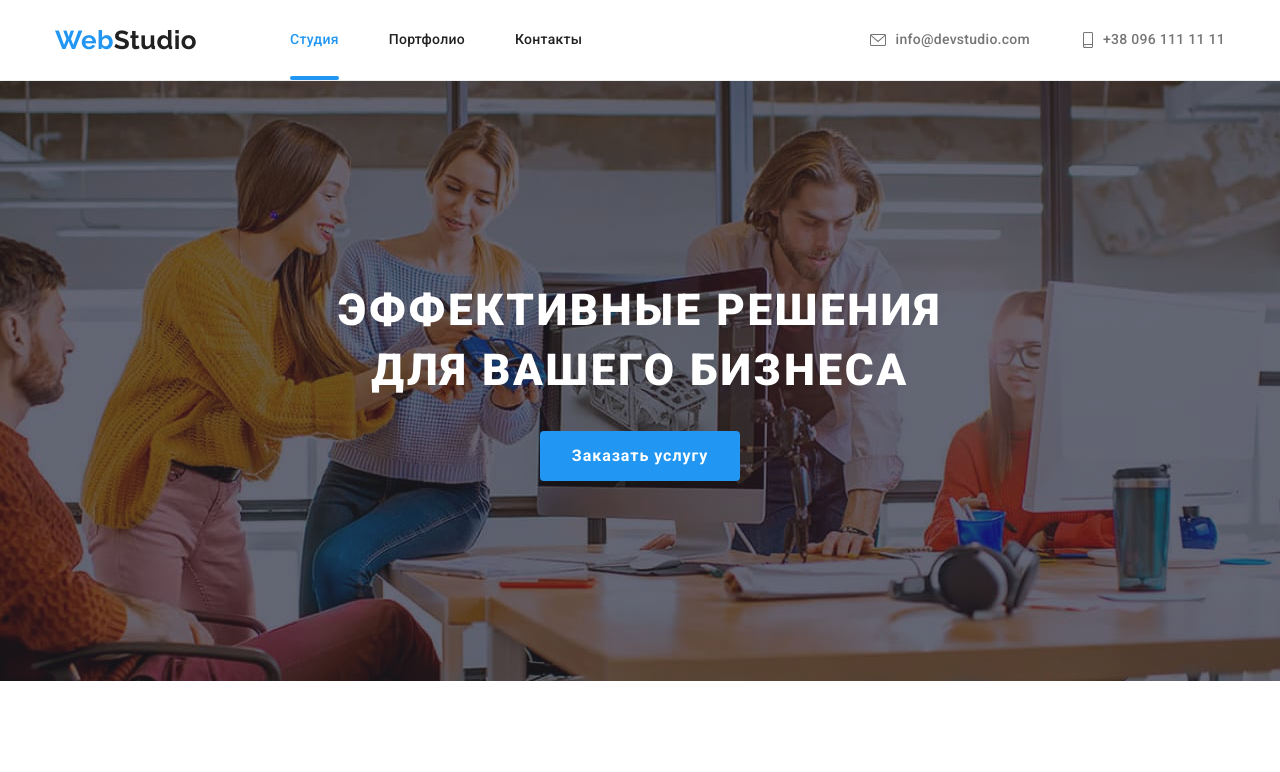
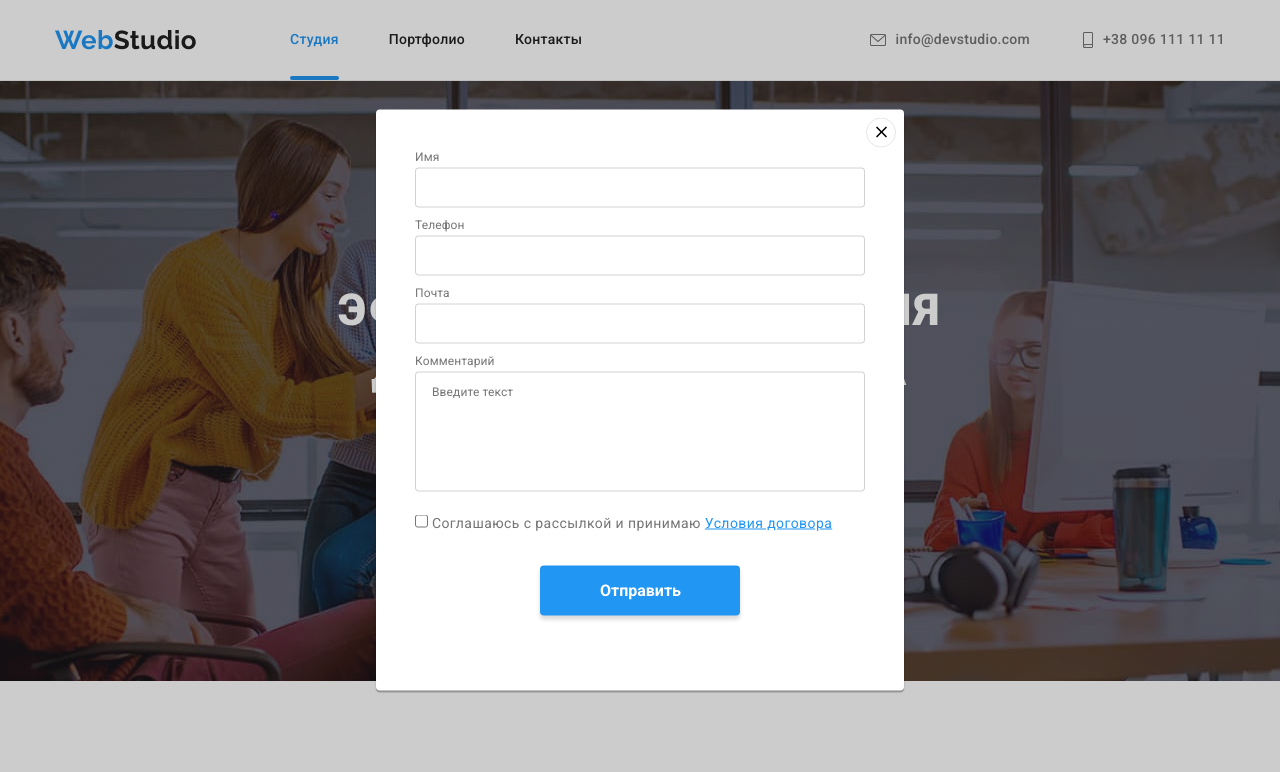
Before and after one commit to sporevois/goit-markup-hw-06, a plain HTML site: page index.html in a window 1280 px wide. Shown: the top 772 px of the page. Drawn offline with Linux system fonts and the light colour scheme.

Commit message:
сделана геометрическая разметка формы

```diff
--- a/css/styles.css
+++ b/css/styles.css
@@ -551,18 +551,20 @@ svg {
   transition: opacity var(--transitio-duration) var(--trasition-timing-function),
     transform var(--transitio-duration) var(--trasition-timing-function);
 }
-.backdrop.is-hidden {
+/* .backdrop.is-hidden {
   opacity: 0;
   transform: scale(0);
   pointer-events: none;
-}
+} */
 .window {
   position: absolute;
   top: 50%;
   left: 50%;
+  transform: translate(-50%, -50%);
   width: 528px;
   height: 581px;
-  transform: translate(-50%, -50%);
+  padding: 40px 39px 41px;
+
   background-color: var(--primary-white-color);
   box-shadow: 0px 1px 3px rgba(0, 0, 0, 0.12), 0px 1px 1px rgba(0, 0, 0, 0.14),
     0px 2px 1px rgba(0, 0, 0, 0.2);
@@ -583,6 +585,57 @@ svg {
 }
 .close__icon {
   display: block;
+}
+.form__item {
+  display: flex;
+  flex-direction: column;
+}
+.form__item label {
+  margin-bottom: 4px;
+  font-size: 12px;
+  line-height: 1.17;
+  letter-spacing: 0.01em;
+  color: var(--primary-text-color);
+}
+.form__item input {
+  width: 100%;
+  height: 40px;
+  margin-bottom: 10px;
+  border: 1px solid rgba(33, 33, 33, 0.2);
+  border-radius: 4px;
+}
+.comment {
+  display: flex;
+  flex-direction: column;
+}
+.comment label {
+  margin-bottom: 4px;
+  font-size: 12px;
+  line-height: 1.17;
+  letter-spacing: 0.01em;
+}
+.comment textarea {
+  width: 100%;
+  height: 120px;
+  padding: 12px 16px;
+  resize: none;
+  margin-bottom: 20px;
+  font-size: 12px;
+  line-height: 1.17;
+  letter-spacing: 0.01em;
+  border: 1px solid rgba(33, 33, 33, 0.2);
+  border-radius: 4px;
+}
+.agreement {
+  display: block;
+  margin-bottom: 30px;
+}
+.contract-link {
+  color: var(--current-item-color);
+}
+.form button {
+  margin: 0 auto;
+  justify-content: center;
 }
 /* <<<<< Page Portfolio >>>>> */
 
--- a/index.html
+++ b/index.html
@@ -403,10 +403,34 @@
         <button class="close" data-modal-close>
             <img class="close__icon" src="./images/close.svg" alt="Крестик" width="30px">
         </button>
+        <form action="" class="form">
+            <ul class="form__list list">
+                <li class="form__item">
+                    <label for="client-name">Имя</label>
+                    <input type="text" name="client-name" id="client-name">
+                </li>
+                <li class="form__item">
+                    <label for="phone-number">Телефон</label>
+                    <input type="tel" name="" id="phone-number">
+                </li>
+                <li class="form__item">
+                    <label for="mail">Почта</label>
+                    <input type="email" name="mail" id="mail">
+                </li>
+            </ul>
+            <div class="comment">
+                <label for="comment">Комментарий</label>
+                <textarea name="comment" rows="5" placeholder="Введите текст"></textarea>
+            </div>
+            <label class="agreement">
+                <input type="checkbox" name="agreement" value=""/>
+                Соглашаюсь с рассылкой и принимаю <a class="contract-link" href="">Условия договора</a>
+            </label>
+            <button type="submit" class="submit-btn">Отправить</button>
+        </form>
     </div>
 </div>
-<script src="./js/modal.js"></script>
-
+<!-- <script src="./js/modal.js"></script> -->
 </body>
 
 </html>
```
